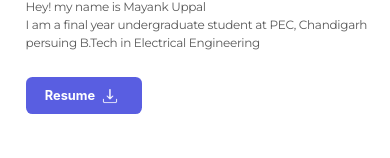
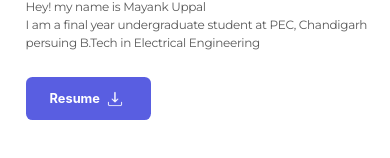
Before and after one commit to kshitijjj/Portfolio_v_1.1, a React (Create React App) app: page / in a window 390 px wide. Shown: the part 262-420 px from the top of the page. Built offline with nearby package versions, Linux system fonts and the light colour scheme.

Commit message:
updated home component

```diff
--- a/src/Components/Home.jsx
+++ b/src/Components/Home.jsx
@@ -24,7 +24,7 @@ const Home = () => {
             </div>
 
             {/* Button */}
-            <button className=" bg-[#2229D8] opacity-75 font-bold text-[0.8rem] md:text-[1rem] text-center px-[1.2rem] py-[0.4rem] md:px-10 md:py-[0.65rem] rounded-[0.4rem] ml-[1.6rem] md:ml-[5rem] mt-[1.6rem] md:mt-[2rem] text-white">Resume <span><img className=" inline-block w-100% h-6" src="./download_icon.png" alt="" /></span></button>
+            <button className=" bg-[#2229D8] opacity-75 font-bold text-[0.8rem] md:text-[1rem] text-center px-[1.5rem] py-[0.6rem] md:px-10 md:py-[0.65rem] rounded-[0.4rem] ml-[1.6rem] md:ml-[5rem] mt-[1.6rem] md:mt-[2rem] text-white">Resume <span><img className=" inline-block w-100% h-6" src="./download_icon.png" alt="" /></span></button>
         </div>
     );
 }
```
